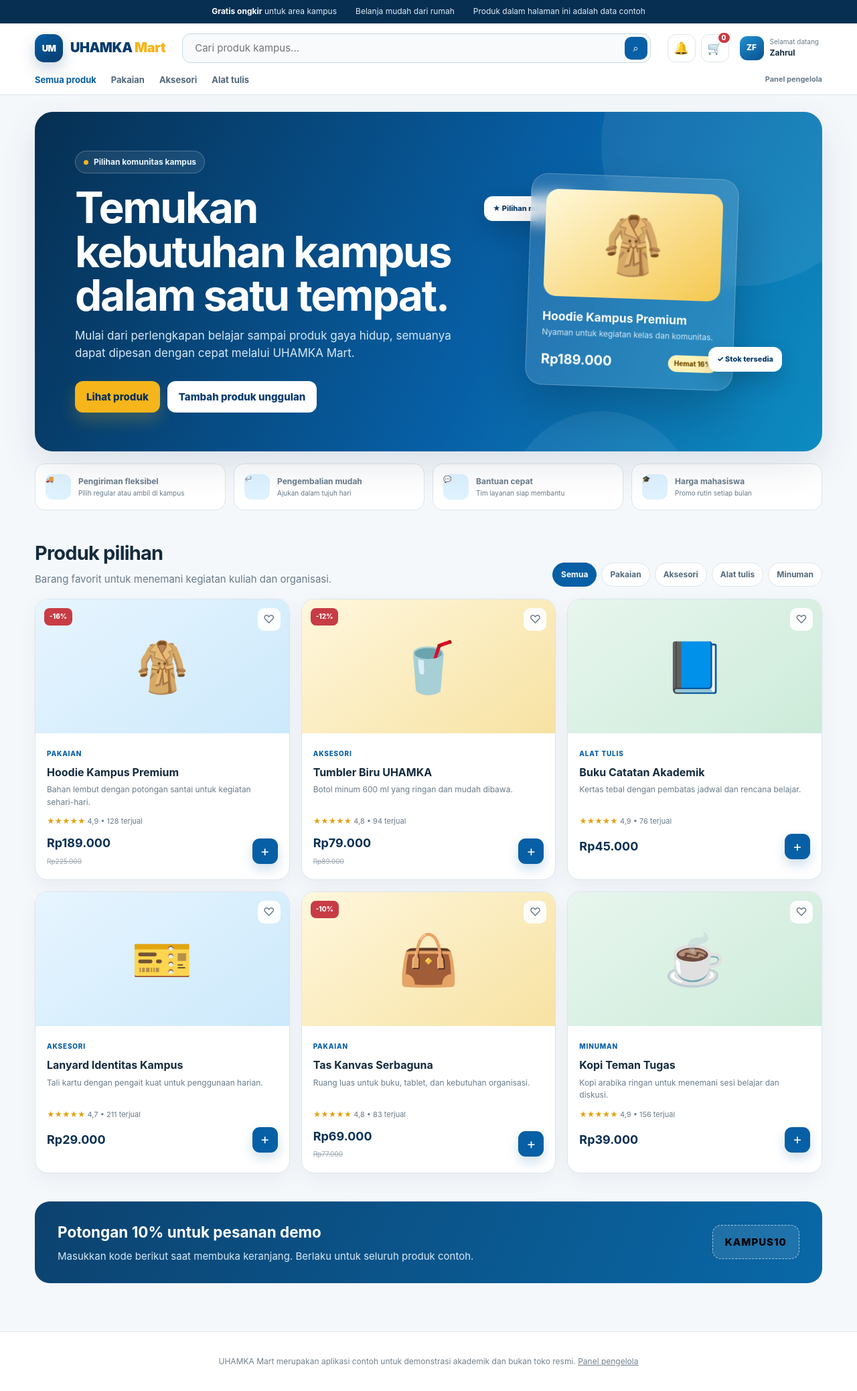
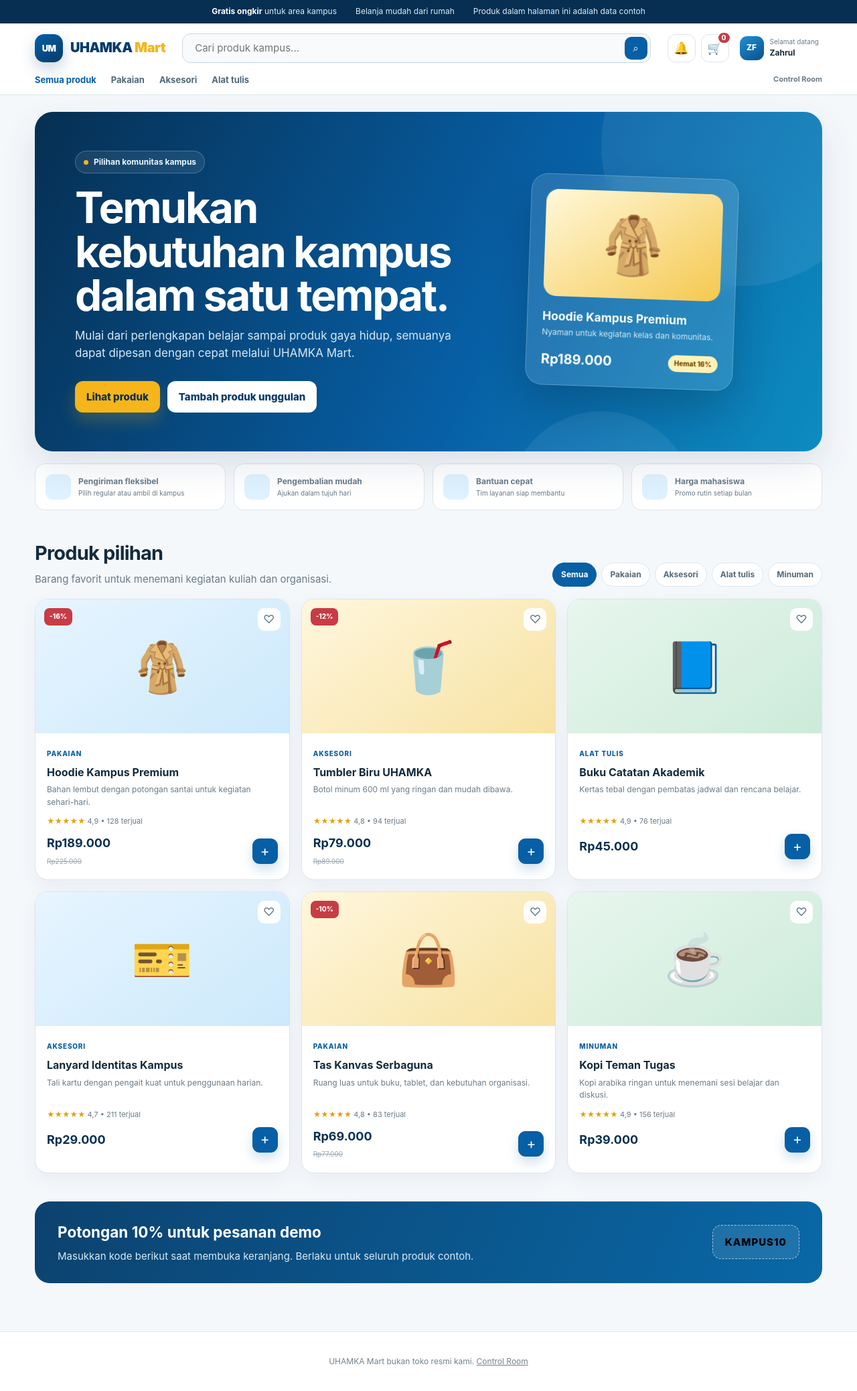
Before and after one commit to shiuro0/ratf, a Flask app: template src/ratf/templates/ratf/showcase.html in a window 1280 px wide. Shown: the whole page at 67% size. Run offline with Flask 3, Linux system fonts and the light colour scheme; the template is opened without the code that fills it, so the values that code supplies are empty.

Commit message:
Update showcase.html

```diff
--- a/src/ratf/templates/ratf/showcase.html
+++ b/src/ratf/templates/ratf/showcase.html
@@ -70,7 +70,7 @@
         <div class="account"><span class="avatar">ZF</span><span><small>Selamat datang</small><strong>Zahrul</strong></span></div>
       </div>
     </div>
-    <nav class="nav"><a href="#products">Semua produk</a><a href="#products" onclick="setCategory('Pakaian')">Pakaian</a><a href="#products" onclick="setCategory('Aksesori')">Aksesori</a><a href="#products" onclick="setCategory('Alat Tulis')">Alat tulis</a><a class="manager" href="/ratf/dashboard/">Panel pengelola</a></nav>
+    <nav class="nav"><a href="#products">Semua produk</a><a href="#products" onclick="setCategory('Pakaian')">Pakaian</a><a href="#products" onclick="setCategory('Aksesori')">Aksesori</a><a href="#products" onclick="setCategory('Alat Tulis')">Alat tulis</a><a class="manager" href="/ratf/dashboard/">Control Room</a></nav>
   </header>
 
   <main class="container">
@@ -83,18 +83,16 @@
           <div class="hero-actions"><button class="btn btn-yellow" onclick="document.getElementById('products').scrollIntoView()">Lihat produk</button><button class="btn btn-white" onclick="addFeaturedProduct()">Tambah produk unggulan</button></div>
         </div>
         <div class="hero-visual">
-          <span class="float-badge badge-one">★ Pilihan minggu ini</span>
           <article class="hero-card"><div class="hero-product">🧥</div><h3>Hoodie Kampus Premium</h3><p>Nyaman untuk kegiatan kelas dan komunitas.</p><div class="hero-price"><strong>Rp189.000</strong><span>Hemat 16%</span></div></article>
-          <span class="float-badge badge-two">✓ Stok tersedia</span>
         </div>
       </div>
     </section>
 
     <section class="benefits" aria-label="Layanan toko">
-      <article class="benefit"><span class="benefit-icon">🚚</span><span><strong>Pengiriman fleksibel</strong><span>Pilih regular atau ambil di kampus</span></span></article>
-      <article class="benefit"><span class="benefit-icon">↩</span><span><strong>Pengembalian mudah</strong><span>Ajukan dalam tujuh hari</span></span></article>
-      <article class="benefit"><span class="benefit-icon">💬</span><span><strong>Bantuan cepat</strong><span>Tim layanan siap membantu</span></span></article>
-      <article class="benefit"><span class="benefit-icon">🎓</span><span><strong>Harga mahasiswa</strong><span>Promo rutin setiap bulan</span></span></article>
+      <article class="benefit"><span class="benefit-icon"></span><span><strong>Pengiriman fleksibel</strong><span>Pilih regular atau ambil di kampus</span></span></article>
+      <article class="benefit"><span class="benefit-icon"></span><span><strong>Pengembalian mudah</strong><span>Ajukan dalam tujuh hari</span></span></article>
+      <article class="benefit"><span class="benefit-icon"></span><span><strong>Bantuan cepat</strong><span>Tim layanan siap membantu</span></span></article>
+      <article class="benefit"><span class="benefit-icon"></span><span><strong>Harga mahasiswa</strong><span>Promo rutin setiap bulan</span></span></article>
     </section>
 
     <section id="products">
@@ -130,7 +128,7 @@
 
   <div class="modal-wrap" id="resultModal"><div class="modal"><div class="modal-icon" id="modalIcon">✓</div><h2 id="modalTitle">Pesanan berhasil</h2><p id="modalText"></p><div class="order-id" id="orderId"></div><button class="btn" onclick="closeModal()">Kembali berbelanja</button></div></div>
   <div class="toast" id="toast"></div>
-  <footer>UHAMKA Mart merupakan aplikasi contoh untuk demonstrasi akademik dan bukan toko resmi. <a href="/ratf/dashboard/">Panel pengelola</a></footer>
+  <footer>UHAMKA Mart bukan toko resmi kami. <a href="/ratf/dashboard/">Control Room</a></footer>
 
   <script>
     let bootstrapData=null,currentCategory='Semua',promoActive=false;
```
